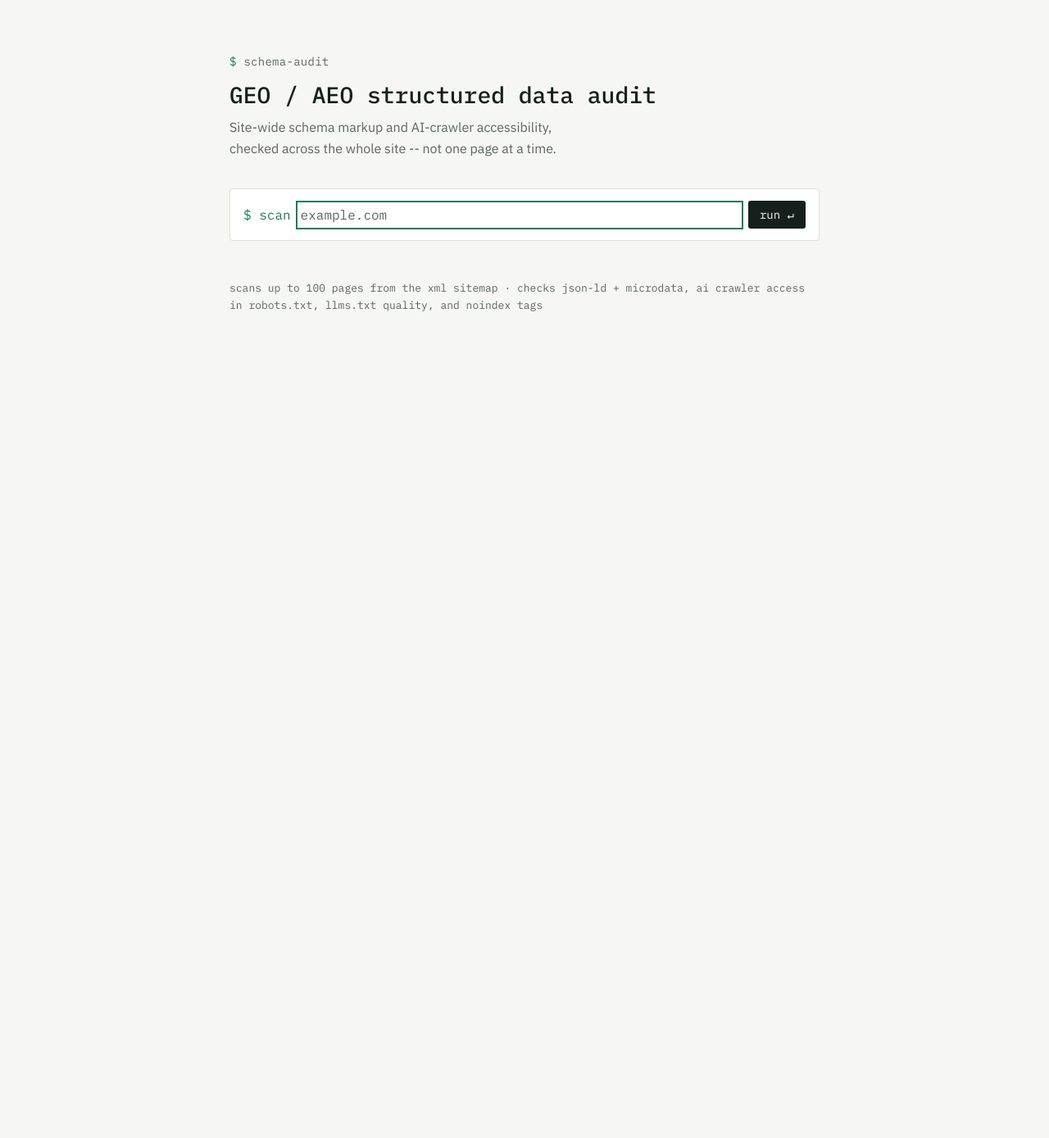
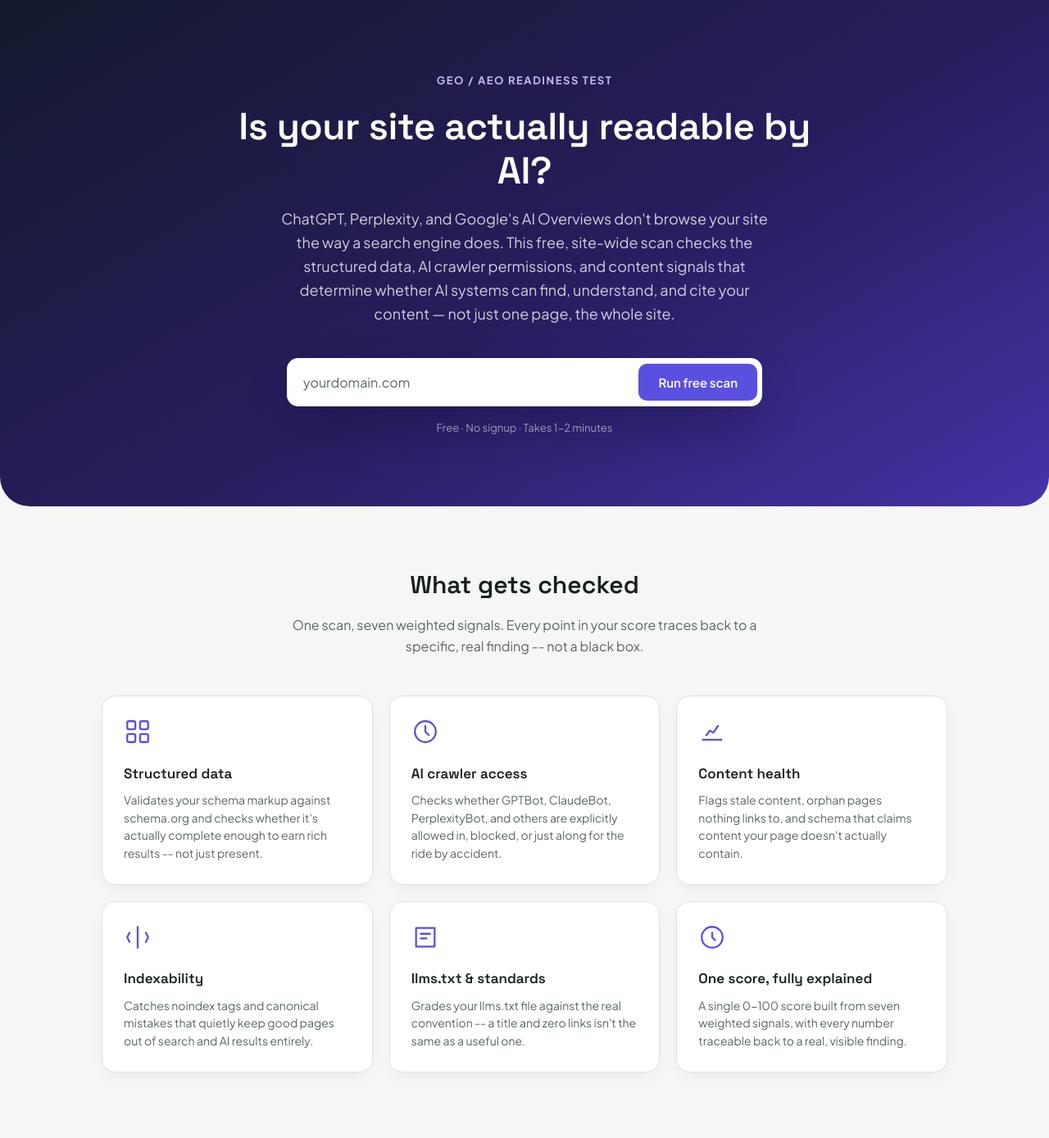
Before and after one commit to jayelliotblack-art/GEO-Audit-Tool, a Flask app: page / in a window 1280 px wide. Shown: the whole page at 82% size. Before the commit the page ends 380 px from the top, so only its background shows below. Run offline with Flask 3, Linux system fonts and the light colour scheme.

Commit message:
Add files via upload

```diff
--- a/pdf_export.py
+++ b/pdf_export.py
@@ -103,16 +103,16 @@ def generate_pdf(report):
     pdf.add_page()
 
     # -- Title --
-    pdf.set_font("Courier", "B", size=10)
+    pdf.set_font("Helvetica", "B", size=10)
     pdf.set_text_color(*GOOD)
-    pdf.cell(0, 6, "$ schema-audit", ln=True)
+    pdf.cell(0, 6, "GEO/AEO READINESS TEST", ln=True)
     pdf.set_font("Courier", "B", size=18)
     pdf.set_text_color(*INK)
     pdf.multi_cell(0, 9, _safe(report.get("root_domain") or report.get("domain", "")), ln=True)
     pdf.set_font("Helvetica", size=9)
     pdf.set_text_color(*INK_MUTED)
     generated = datetime.now(timezone.utc).strftime("%Y-%m-%d %H:%M UTC")
-    pdf.cell(0, 6, _safe(f"GEO/AEO structured data audit -- generated {generated}"), ln=True)
+    pdf.cell(0, 6, _safe(f"GEO/AEO Readiness Test -- generated {generated}"), ln=True)
     pdf.ln(4)
 
     # -- Score --
--- a/static/style.css
+++ b/static/style.css
@@ -13,7 +13,8 @@
   --accent-bg: #ecebfb;
   --radius: 10px;
   --mono: "IBM Plex Mono", ui-monospace, "SF Mono", Consolas, monospace;
-  --sans: "IBM Plex Sans", -apple-system, Helvetica, Arial, sans-serif;
+  --sans: "Plus Jakarta Sans", -apple-system, Helvetica, Arial, sans-serif;
+  --display: "Space Grotesk", var(--sans);
 }
 
 * { box-sizing: border-box; }
@@ -25,98 +26,119 @@ body {
   font-size: 16px;
   line-height: 1.6;
   margin: 0;
-  padding: 64px 24px;
 }
 
-.wrap { max-width: 720px; margin: 0 auto; }
-.wrap-report { width: 92%; max-width: 1240px; margin: 0 auto; }
+.wrap { max-width: 760px; margin: 0 auto; padding: 0 24px; }
+.wrap-report { width: 92%; max-width: 1240px; margin: 0 auto; padding: 56px 0 64px; }
 
 a { color: var(--ink); }
 
-.prompt {
-  font-family: var(--mono);
-  color: var(--ink-muted);
-  font-size: 14px;
-  letter-spacing: 0.02em;
+h1, h2, h3 { font-family: var(--display); font-weight: 600; }
+
+/* ============================= HOMEPAGE ============================= */
+
+.hero-section {
+  background: linear-gradient(150deg, #141a2e 0%, #271d5e 55%, #4732a8 100%);
+  padding: 88px 24px 72px;
+  text-align: center;
+  border-radius: 0 0 36px 36px;
 }
 
-.prompt::before { content: "$ "; color: var(--good); }
-
-h1 {
-  font-family: var(--mono);
-  font-size: 28px;
-  font-weight: 500;
-  margin: 8px 0 4px;
+.hero-eyebrow {
+  font-family: var(--sans);
+  font-size: 13px;
+  font-weight: 700;
+  letter-spacing: 0.12em;
+  text-transform: uppercase;
+  color: #c4b8f7;
+  margin-bottom: 18px;
 }
 
-.lede {
-  color: var(--ink-muted);
-  margin: 0 0 36px;
-  max-width: 46ch;
+.hero-section h1 {
+  color: #fff;
+  font-size: 46px;
+  line-height: 1.18;
+  margin: 0 auto 18px;
+  max-width: 700px;
+  letter-spacing: -0.01em;
 }
 
-/* --- index page: terminal-style input line --- */
+.hero-sub {
+  color: rgba(255, 255, 255, 0.78);
+  font-size: 18px;
+  line-height: 1.6;
+  max-width: 600px;
+  margin: 0 auto 40px;
+}
 
-.cmdline {
+.scan-bar {
   display: flex;
   align-items: center;
-  gap: 10px;
-  border: 1px solid var(--line);
+  gap: 8px;
   background: #fff;
-  border-radius: 4px;
-  padding: 14px 16px;
-  font-family: var(--mono);
+  border-radius: 14px;
+  padding: 6px 6px 6px 20px;
+  max-width: 580px;
+  margin: 0 auto;
+  box-shadow: 0 24px 60px -14px rgba(10, 8, 40, 0.45);
 }
 
-.cmdline .label { color: var(--good); white-space: nowrap; }
-
-.cmdline input[type="text"] {
+.scan-bar input[type="text"] {
   flex: 1;
   border: none;
   outline: none;
-  font: inherit;
+  font: 16px var(--sans);
+  padding: 13px 0;
   background: none;
   color: var(--ink);
 }
+.scan-bar input[type="text"]::placeholder { color: var(--ink-muted); }
+.scan-bar input:read-only { opacity: 0.6; }
 
-.cmdline input[type="text"]::placeholder { color: var(--ink-muted); }
+.scan-bar button {
+  font-family: var(--sans);
+  font-weight: 600;
+  font-size: 15px;
+  background: var(--accent);
+  color: #fff;
+  border: none;
+  border-radius: 10px;
+  padding: 13px 24px;
+  cursor: pointer;
+  white-space: nowrap;
+}
+.scan-bar button:hover { opacity: 0.9; }
+.scan-bar button:disabled { opacity: 0.6; cursor: default; }
 
-.cmdline button {
-  font-family: var(--mono);
-  font-size: 14px;
-  background: var(--ink);
-  color: var(--paper);
-  border: none;
-  border-radius: 3px;
-  padding: 8px 14px;
-  cursor: pointer;
-}
-
-.cmdline button:hover { opacity: 0.85; }
-.cmdline button:disabled { opacity: 0.6; cursor: default; }
-.cmdline input:read-only { opacity: 0.6; }
-.cmdline button:focus-visible,
-.cmdline input:focus-visible,
+.scan-bar button:focus-visible,
+.scan-bar input:focus-visible,
 a:focus-visible {
-  outline: 2px solid var(--good);
+  outline: 2px solid #fff;
   outline-offset: 2px;
 }
 
+.hero-reassurance {
+  margin-top: 16px;
+  font-size: 13px;
+  color: rgba(255, 255, 255, 0.55);
+}
+
 .scan-status {
-  margin-top: 16px;
+  margin-top: 20px;
+  display: flex;
+  justify-content: center;
   align-items: center;
   gap: 9px;
-  font-family: var(--mono);
   font-size: 14px;
-  color: var(--ink-muted);
+  color: rgba(255, 255, 255, 0.8);
 }
 
 .spinner {
   width: 13px;
   height: 13px;
   flex: none;
-  border: 2px solid var(--line);
-  border-top-color: var(--good);
+  border: 2px solid rgba(255, 255, 255, 0.25);
+  border-top-color: #fff;
   border-radius: 50%;
   display: inline-block;
 }
@@ -125,38 +147,61 @@ a:focus-visible {
 }
 @keyframes spin { to { transform: rotate(360deg); } }
 
-.cursor {
-  display: inline-block;
-  width: 8px;
-  height: 18px;
-  background: var(--good);
-  margin-left: 4px;
-  vertical-align: text-bottom;
-}
-
-@media (prefers-reduced-motion: no-preference) {
-  .cursor { animation: blink 1.1s steps(1) infinite; }
-}
-@keyframes blink { 50% { opacity: 0; } }
-
 .error {
-  color: var(--bad);
-  font-family: var(--mono);
+  color: #ffb4a8;
   font-size: 14px;
   margin-top: 16px;
 }
 
-.note {
-  margin-top: 48px;
-  font-size: 13px;
+.features-section { max-width: 1080px; margin: 0 auto; padding: 72px 24px 80px; }
+.features-heading {
+  text-align: center;
+  font-size: 30px;
+  margin: 0 0 12px;
+}
+.features-subheading {
+  text-align: center;
   color: var(--ink-muted);
-  font-family: var(--mono);
+  max-width: 580px;
+  margin: 0 auto 48px;
+  line-height: 1.6;
+}
+.feature-grid {
+  display: grid;
+  grid-template-columns: repeat(3, 1fr);
+  gap: 20px;
+}
+.feature-card {
+  background: #fff;
+  border: 1px solid var(--line);
+  border-radius: 16px;
+  padding: 26px;
+  box-shadow: 0 8px 24px -10px rgba(21, 32, 28, 0.1);
+}
+.feature-icon {
+  width: 34px;
+  height: 34px;
+  color: var(--accent);
+  margin-bottom: 14px;
+}
+.feature-card h3 { font-size: 17px; margin: 0 0 8px; }
+.feature-card p { color: var(--ink-muted); font-size: 14px; margin: 0; line-height: 1.55; }
+
+@media (max-width: 800px) {
+  .feature-grid { grid-template-columns: 1fr 1fr; }
+}
+@media (max-width: 560px) {
+  .hero-section h1 { font-size: 32px; }
+  .hero-sub { font-size: 16px; }
+  .scan-bar { flex-direction: column; padding: 14px; border-radius: 14px; }
+  .scan-bar input[type="text"] { width: 100%; padding: 8px 4px; }
+  .scan-bar button { width: 100%; padding: 13px; }
+  .feature-grid { grid-template-columns: 1fr; }
 }
 
-/* --- report page --- */
+/* ============================= REPORT PAGE ============================= */
 
 .back {
-  font-family: var(--mono);
   font-size: 13px;
   color: var(--ink-muted);
   text-decoration: none;
@@ -365,8 +427,13 @@ td.muted { color: var(--ink-muted); }
 .tag.recommended { background: var(--warn-bg); color: var(--warn); }
 .tag.unrecognized { background: var(--warn-bg); color: var(--warn); }
 
+.note {
+  margin-top: 48px;
+  font-size: 13px;
+  color: var(--ink-muted);
+}
+
 @media (max-width: 600px) {
-  body { padding: 32px 16px; }
   .statline { flex-direction: column; }
   .hero-card { flex-direction: column; text-align: center; }
   .dash-toolbar { flex-direction: column; }
--- a/templates/index.html
+++ b/templates/index.html
@@ -3,22 +3,26 @@
 <head>
   <meta charset="UTF-8">
   <meta name="viewport" content="width=device-width, initial-scale=1">
-  <title>GEO/AEO Schema Audit</title>
+  <title>GEO/AEO Readiness Test &mdash; see if AI engines can find and cite your site</title>
   <link rel="preconnect" href="https://fonts.gstatic.com" crossorigin>
-  <link href="https://fonts.googleapis.com/css2?family=IBM+Plex+Mono:wght@400;500&family=IBM+Plex+Sans:wght@400;500&display=swap" rel="stylesheet">
+  <link href="https://fonts.googleapis.com/css2?family=Space+Grotesk:wght@500;600;700&family=Plus+Jakarta+Sans:wght@400;500;600;700&family=IBM+Plex+Mono:wght@400;500&display=swap" rel="stylesheet">
   <link rel="stylesheet" href="{{ url_for('static', filename='style.css') }}">
 </head>
 <body>
-  <div class="wrap">
-    <div class="prompt">schema-audit</div>
-    <h1>GEO / AEO structured data audit<span class="cursor" aria-hidden="true"></span></h1>
-    <p class="lede">Site-wide schema markup and AI-crawler accessibility, checked across the whole site -- not one page at a time.</p>
+
+  <section class="hero-section">
+    <div class="hero-eyebrow">GEO / AEO Readiness Test</div>
+    <h1>Is your site actually readable by AI?</h1>
+    <p class="hero-sub">
+      ChatGPT, Perplexity, and Google's AI Overviews don't browse your site the way a search engine does.
+      This free, site-wide scan checks the structured data, AI crawler permissions, and content signals
+      that determine whether AI systems can find, understand, and cite your content &mdash; not just one page, the whole site.
+    </p>
 
     <form action="/scan" method="post" id="scan-form">
-      <div class="cmdline">
-        <span class="label">$ scan</span>
-        <input type="text" name="domain" placeholder="example.com" required autofocus id="domain-input">
-        <button type="submit" id="scan-button">run &crarr;</button>
+      <div class="scan-bar">
+        <input type="text" name="domain" placeholder="yourdomain.com" required autofocus id="domain-input">
+        <button type="submit" id="scan-button">Run free scan</button>
       </div>
     </form>
 
@@ -28,16 +32,57 @@
     </div>
 
     {% if error %}
-      <p class="error">! {{ error }}</p>
+      <p class="error">{{ error }}</p>
     {% endif %}
 
-    <p class="note">scans up to 100 pages from the xml sitemap &middot; checks json-ld + microdata, ai crawler access in robots.txt, llms.txt quality, and noindex tags</p>
-  </div>
+    {% if not error %}
+      <p class="hero-reassurance">Free &middot; No signup &middot; Takes 1-2 minutes</p>
+    {% endif %}
+  </section>
+
+  <section class="features-section">
+    <h2 class="features-heading">What gets checked</h2>
+    <p class="features-subheading">
+      One scan, seven weighted signals. Every point in your score traces back to a specific, real finding -- not a black box.
+    </p>
+    <div class="feature-grid">
+      <div class="feature-card">
+        <svg class="feature-icon" viewBox="0 0 24 24" fill="none"><rect x="3" y="3" width="7" height="7" rx="1.5" stroke="currentColor" stroke-width="1.6"/><rect x="14" y="3" width="7" height="7" rx="1.5" stroke="currentColor" stroke-width="1.6"/><rect x="3" y="14" width="7" height="7" rx="1.5" stroke="currentColor" stroke-width="1.6"/><rect x="14" y="14" width="7" height="7" rx="1.5" stroke="currentColor" stroke-width="1.6"/></svg>
+        <h3>Structured data</h3>
+        <p>Validates your schema markup against schema.org and checks whether it's actually complete enough to earn rich results -- not just present.</p>
+      </div>
+      <div class="feature-card">
+        <svg class="feature-icon" viewBox="0 0 24 24" fill="none"><circle cx="12" cy="12" r="9" stroke="currentColor" stroke-width="1.6"/><path d="M12 7v5l3 3" stroke="currentColor" stroke-width="1.6" stroke-linecap="round"/></svg>
+        <h3>AI crawler access</h3>
+        <p>Checks whether GPTBot, ClaudeBot, PerplexityBot, and others are explicitly allowed in, blocked, or just along for the ride by accident.</p>
+      </div>
+      <div class="feature-card">
+        <svg class="feature-icon" viewBox="0 0 24 24" fill="none"><path d="M4 19h16M7 15l3-4 3 2 4-6" stroke="currentColor" stroke-width="1.6" stroke-linecap="round" stroke-linejoin="round"/></svg>
+        <h3>Content health</h3>
+        <p>Flags stale content, orphan pages nothing links to, and schema that claims content your page doesn't actually contain.</p>
+      </div>
+      <div class="feature-card">
+        <svg class="feature-icon" viewBox="0 0 24 24" fill="none"><path d="M12 3v18M5 8l-2 4 2 4M19 8l2 4-2 4" stroke="currentColor" stroke-width="1.6" stroke-linecap="round" stroke-linejoin="round"/></svg>
+        <h3>Indexability</h3>
+        <p>Catches noindex tags and canonical mistakes that quietly keep good pages out of search and AI results entirely.</p>
+      </div>
+      <div class="feature-card">
+        <svg class="feature-icon" viewBox="0 0 24 24" fill="none"><path d="M4 4h16v16H4z" stroke="currentColor" stroke-width="1.6" stroke-linejoin="round"/><path d="M8 9h8M8 13h5" stroke="currentColor" stroke-width="1.6" stroke-linecap="round"/></svg>
+        <h3>llms.txt &amp; standards</h3>
+        <p>Grades your llms.txt file against the real convention -- a title and zero links isn't the same as a useful one.</p>
+      </div>
+      <div class="feature-card">
+        <svg class="feature-icon" viewBox="0 0 24 24" fill="none"><circle cx="12" cy="12" r="9" stroke="currentColor" stroke-width="1.6"/><path d="M12 8v4l2.5 2.5" stroke="currentColor" stroke-width="1.6" stroke-linecap="round"/></svg>
+        <h3>One score, fully explained</h3>
+        <p>A single 0-100 score built from seven weighted signals, with every number traceable back to a real, visible finding.</p>
+      </div>
+    </div>
+  </section>
 
   <script>
     document.getElementById('scan-form').addEventListener('submit', function () {
       document.getElementById('scan-button').disabled = true;
-      document.getElementById('scan-button').textContent = 'scanning...';
+      document.getElementById('scan-button').textContent = 'Scanning...';
       // readOnly, not disabled -- disabled fields are excluded from the
       // submitted form data, which would wipe out the domain you just typed.
       document.getElementById('domain-input').readOnly = true;
```
Also changed, not shown: other parts of static/style.css (+44 -27 lines), templates/report.html (+6 -6 lines), README.md.
